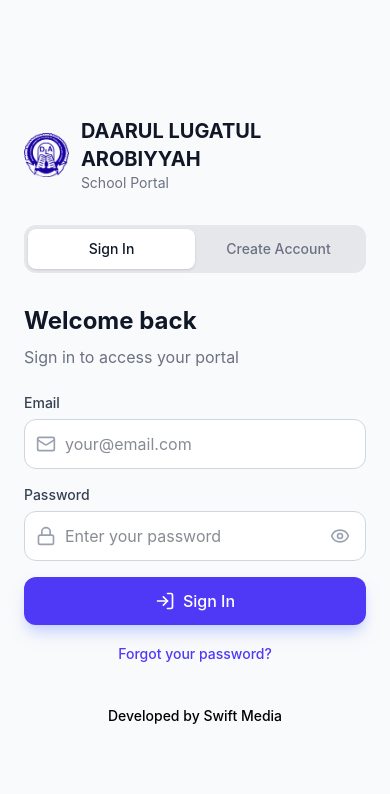
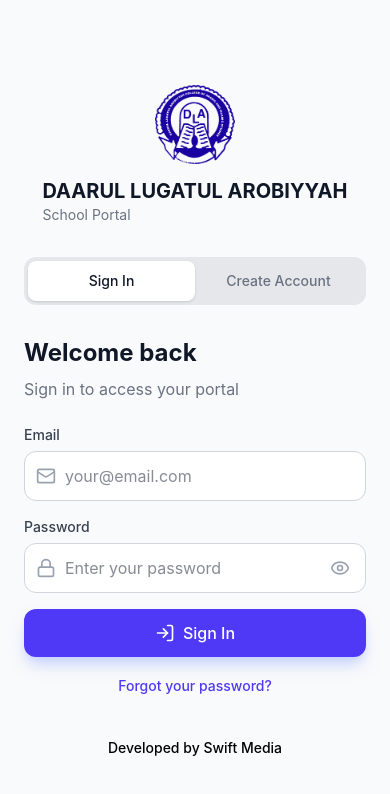
Before and after one commit to SwiftCodes01/result-portal, a React (Vite) app: page / in a window 390 px wide. Shown: the top 794 px of the page. Built offline with nearby package versions, Linux system fonts and the light colour scheme; no server answers.

Commit message:
Update LoginPage.tsx

```diff
--- a/src/pages/LoginPage.tsx
+++ b/src/pages/LoginPage.tsx
@@ -129,8 +129,8 @@
           transition={{ duration: 0.5, delay: 0.2 }}
           className="w-full max-w-md"
         >
-          <div className="lg:hidden flex items-center gap-3 mb-8">
-            <div className="w-12 h-12  rounded-xl flex items-center justify-center">
+          <div className="lg:hidden flex flex-col items-center gap-3 mb-8">
+            <div className="w-20 h-20  rounded-xl flex items-center justify-center">
                <img src={logo} alt="" />
             </div>
             <div>
```
